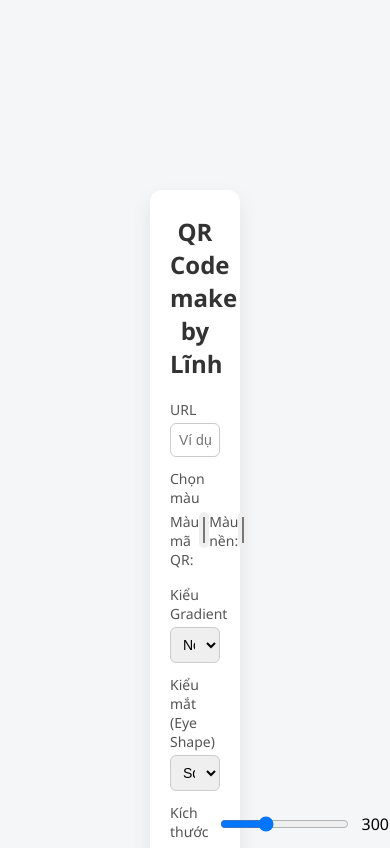
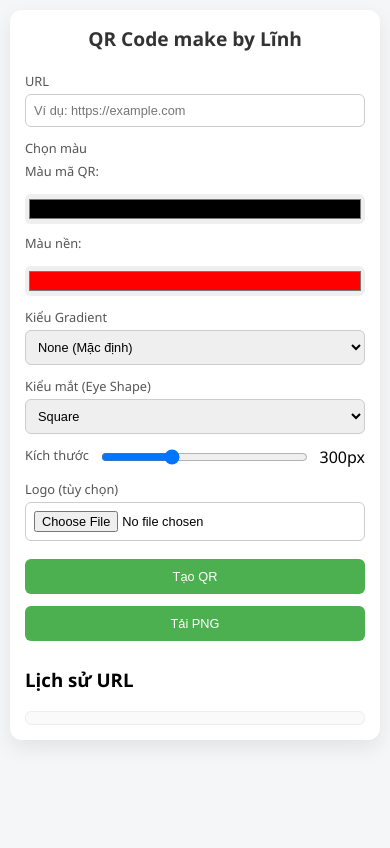
Before and after one commit to NXL16/qr-code, a plain HTML site: page index.html in a window 390 px wide. Shown: the top 848 px of the page. Drawn offline with Linux system fonts and the light colour scheme; a script that the page names is missing.

Commit message:
done!!!!

```diff
--- a/index.html
+++ b/index.html
@@ -4,7 +4,7 @@
 <head>
     <meta charset="UTF-8" />
     <meta name="viewport" content="width=device-width, initial-scale=1.0">
-    <title>QR Code Nâng Cao</title>
+    <title>Generate QR Code</title>
     <script src="https://cdn.jsdelivr.net/npm/qr-code-styling@1.6.0/lib/qr-code-styling.js"></script>
     <style>
         body {
@@ -40,6 +40,7 @@
             display: block;
             font-size: 14px;
             margin-bottom: 4px;
+
             color: #555;
         }
 
@@ -122,6 +123,64 @@
 
         .history-item:hover {
             background: #e0e0e0;
+        }
+
+        /* Media Query cho điện thoại */
+        @media (max-width: 600px) {
+            body {
+                margin: 0;
+                padding: 10px;
+            }
+
+            .container {
+                padding: 15px;
+                margin: 0 auto;
+            }
+
+            h2 {
+                font-size: 1.2rem;
+            }
+
+            .form-group label {
+                font-size: 0.8rem;
+            }
+
+            input[type="text"],
+            select,
+            input[type="file"] {
+                font-size: 0.8rem;
+                padding: 8px;
+            }
+
+            .color-pickers {
+                flex-direction: column;
+                gap: 10px;
+            }
+
+            .color-pickers label {
+                flex: 1 1 100%;
+            }
+
+            .color-pickers input[type="color"] {
+                width: 100%;
+                height: 30px;
+            }
+
+            button {
+                width: 100%;
+                padding: 10px;
+                margin: 6px 0;
+                font-size: 0.8rem;
+            }
+
+            #qr canvas {
+                max-width: 100% !important;
+                height: auto !important;
+            }
+
+            .history-item {
+                font-size: 0.75rem;
+            }
         }
     </style>
 </head>
@@ -235,9 +294,11 @@
             const size = parseInt(sizeInput.value);
             const gradientChoice = gradientType.value;
             let dotsOptions = {};
+            let backgroundColor = "#ffffff"; // Màu nền mặc định
 
             if (gradientChoice === "none") {
                 dotsOptions = { color: gradientColor1.value, type: "rounded" };
+                backgroundColor = gradientColor2.value; // Sử dụng gradientColor2 cho màu nền ở chế độ none
             } else {
                 dotsOptions = {
                     gradient: {
@@ -250,6 +311,7 @@
                     },
                     type: "rounded"
                 };
+                backgroundColor = "#ffffff"; // Giữ màu trắng cho linear và radial
             }
 
             qrCode.update({
@@ -258,7 +320,7 @@
                 data: url,
                 dotsOptions: dotsOptions,
                 cornersSquareOptions: { type: eyeShape.value },
-                backgroundOptions: { color: "#ffffff" }
+                backgroundOptions: { color: backgroundColor }
             });
 
             if (logoInput.files[0]) {
```
